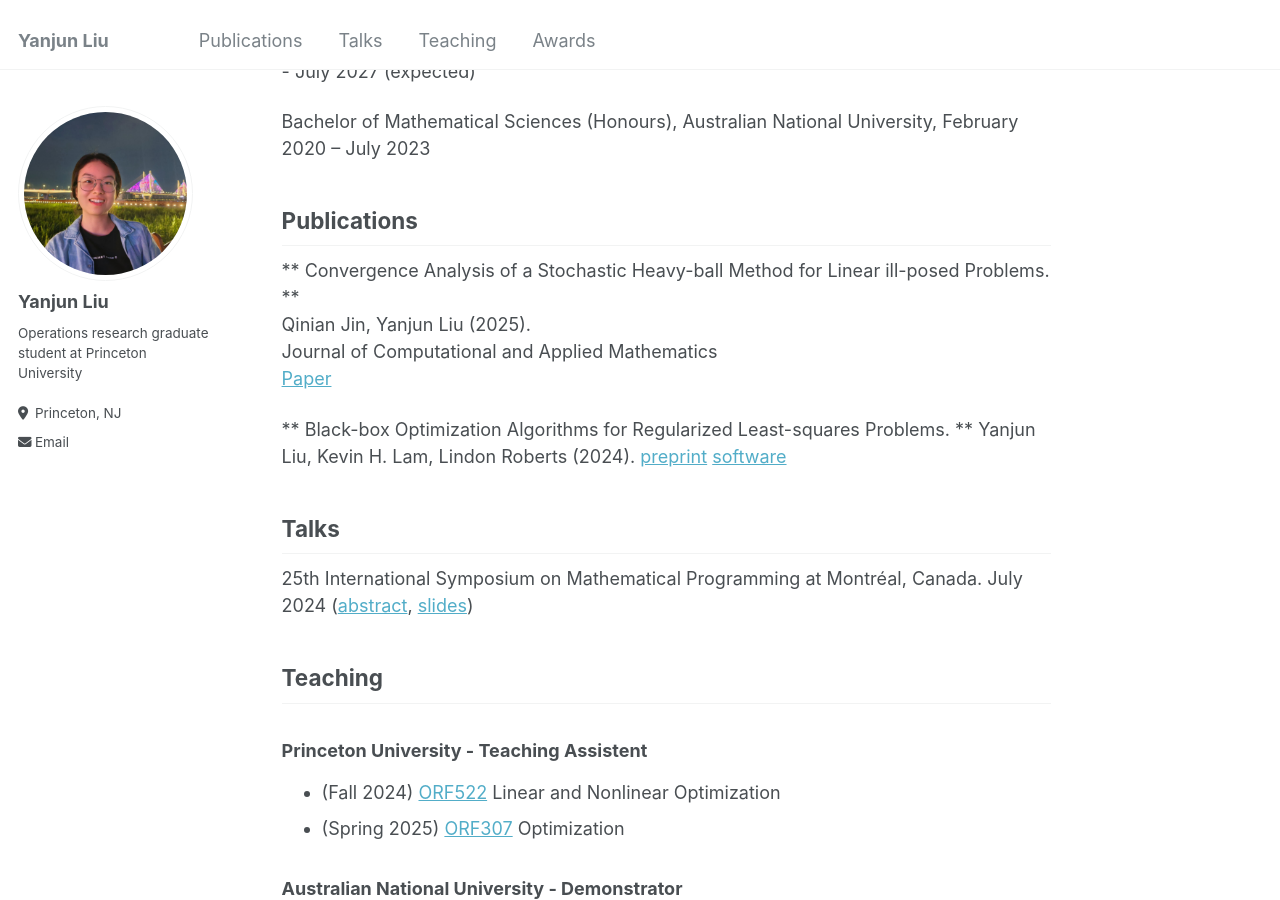
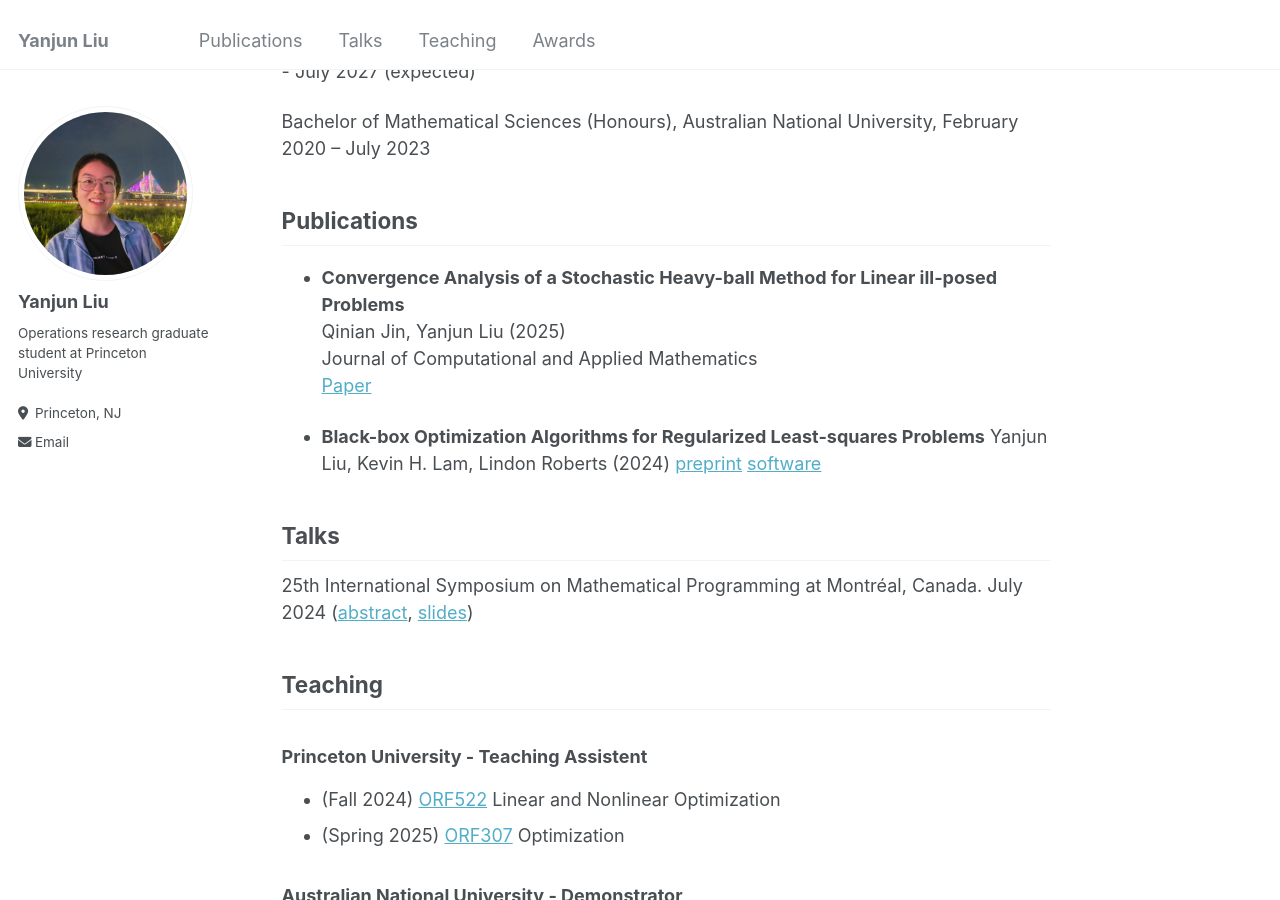
Before and after one commit to yanjunliu-regina/yanjunliu-regina.github.io, a Jekyll site: the page built from _pages/about.md, in a window 1280 px wide and 900 px high, scrolled down 374 px. Built offline with Jekyll 4.4.1, drawn with Linux system fonts in a browser that asks for light colours.

```diff
--- a/_pages/about.md
+++ b/_pages/about.md
@@ -17,13 +17,13 @@ Bachelor of Mathematical Sciences (Honours), Australian National University, Feb
 
 <h2 id="publications">Publications</h2>
 
-** Convergence Analysis of a Stochastic Heavy-ball Method for Linear ill-posed Problems. **
-Qinian Jin, Yanjun Liu (2025).
+- **Convergence Analysis of a Stochastic Heavy-ball Method for Linear ill-posed Problems**
+Qinian Jin, Yanjun Liu (2025)
 Journal of Computational and Applied Mathematics
 [Paper](https://www.sciencedirect.com/science/article/pii/S037704272500216X)
 
-** Black-box Optimization Algorithms for Regularized Least-squares Problems. **
-Yanjun Liu, Kevin H. Lam, Lindon Roberts (2024).
+- **Black-box Optimization Algorithms for Regularized Least-squares Problems**
+Yanjun Liu, Kevin H. Lam, Lindon Roberts (2024)
 [preprint](https://arxiv.org/abs/2407.14915) [software](https://github.com/yanjunliu-regina/dfols/tree/yanjun-dfols)
 
 <h2 id="talks"> Talks</h2>
```
